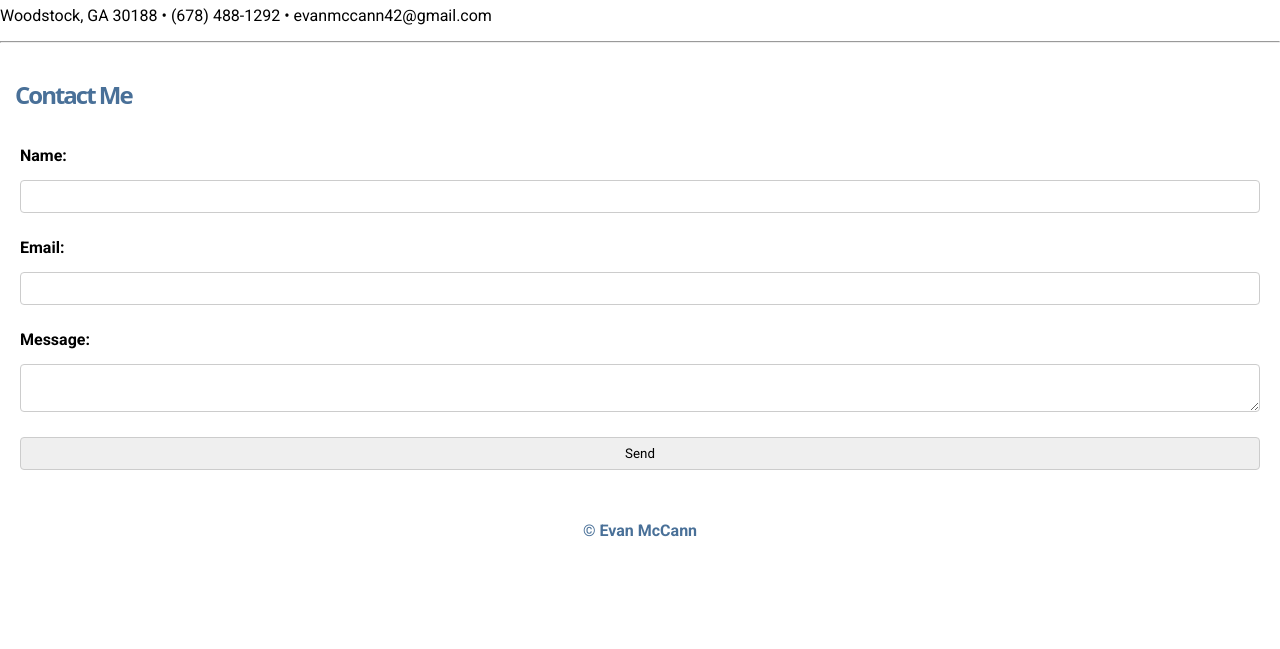
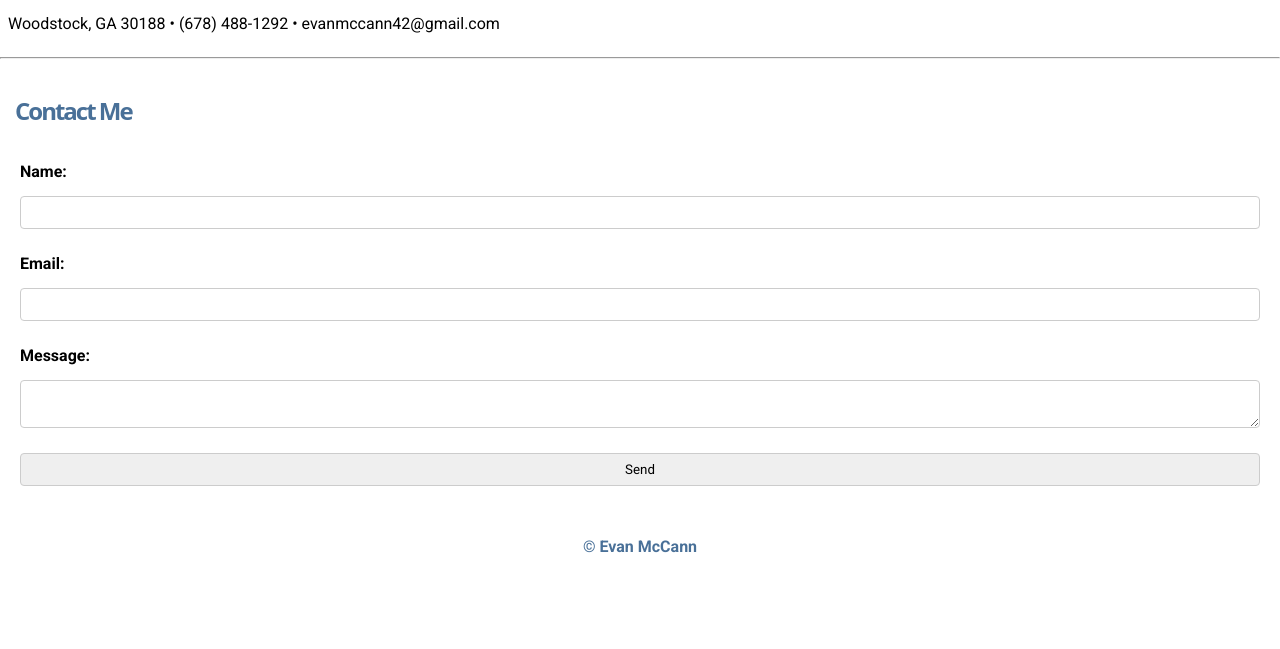
Before and after one commit to ecm19269/CSCI-4300-CV-Project, a website: page contact.html in a window 1280 px wide. Shown: the part 151-800 px from the top of the page. Drawn offline with Linux system fonts and the light colour scheme; some icons are missing; a web font is replaced by a local one.

Commit message:
Update contact.html

```diff
--- a/contact.html
+++ b/contact.html
@@ -14,7 +14,7 @@
     </nav>
 
     <h1 class="libertinus-keyboard-regular margin">Evan McCann</h1>
-    <p class="roboto-regular centered-text margin"> Woodstock, GA 30188 &#8226; (678) 488-1292 &#8226; evanmccann42@gmail.com
+    <p class="roboto-regular centered-text margin padding"> Woodstock, GA 30188 &#8226; (678) 488-1292 &#8226; evanmccann42@gmail.com
     </p>
     <hr>
 
```
